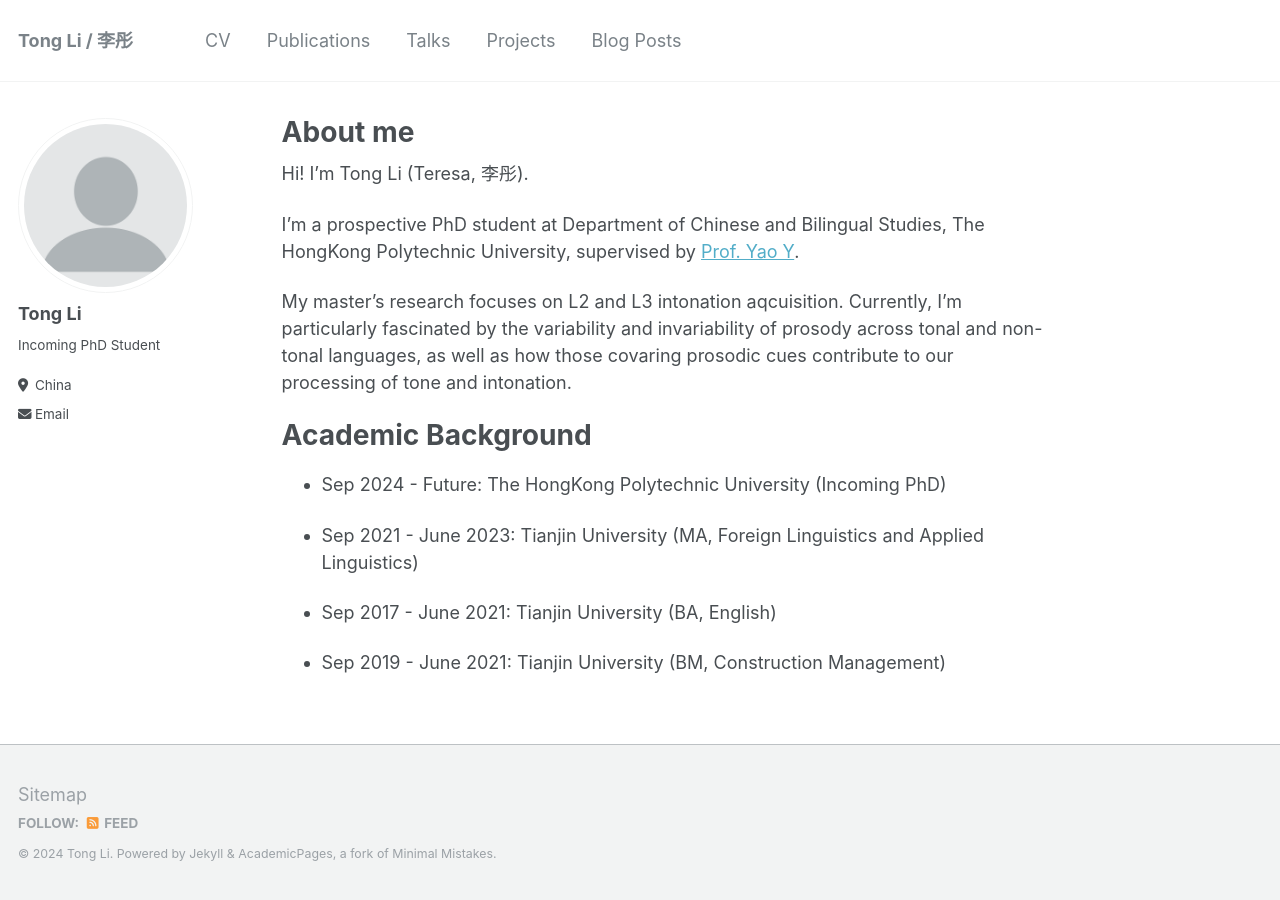
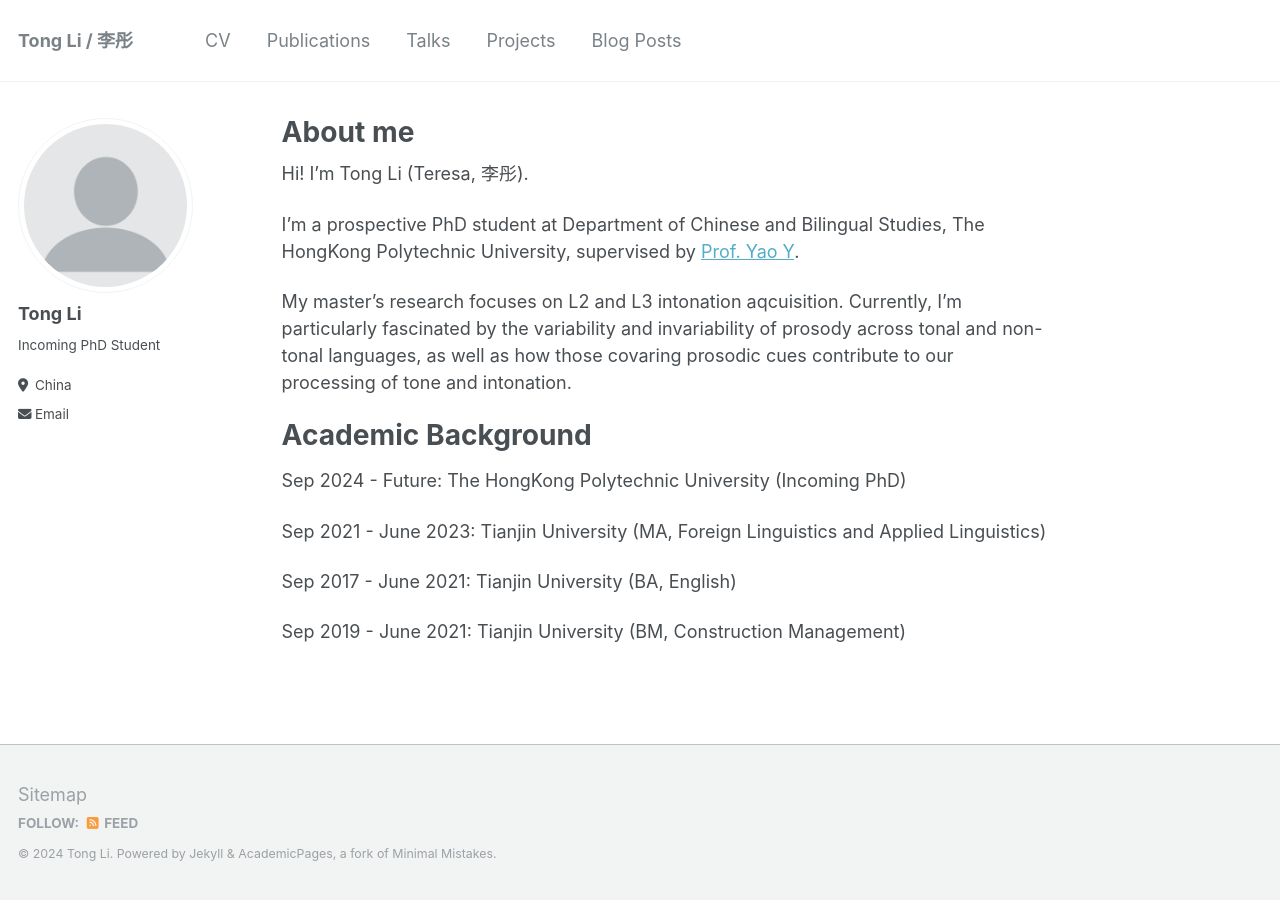
Before and after one commit to litonglinguistics/litonglinguistics.github.io, a Jekyll site: the page built from _pages/about.md, in a window 1280 px wide. Built offline with Jekyll 4.4.1, drawn with Linux system fonts in a browser that asks for light colours.

```diff
--- a/_pages/about.md
+++ b/_pages/about.md
@@ -15,10 +15,10 @@ My master's research focuses on L2 and L3 intonation aqcuisition. Currently, I'm
 
 Academic Background
 ======
-* Sep 2024 - Future: The HongKong Polytechnic University (Incoming PhD)
+Sep 2024 - Future: The HongKong Polytechnic University (Incoming PhD)
 
-* Sep 2021 - June 2023: Tianjin University (MA, Foreign Linguistics and Applied Linguistics)
+Sep 2021 - June 2023: Tianjin University (MA, Foreign Linguistics and Applied Linguistics)
 
-* Sep 2017 - June 2021: Tianjin University (BA, English)
+Sep 2017 - June 2021: Tianjin University (BA, English)
 
-* Sep 2019 - June 2021: Tianjin University (BM, Construction Management)
+Sep 2019 - June 2021: Tianjin University (BM, Construction Management)
```
